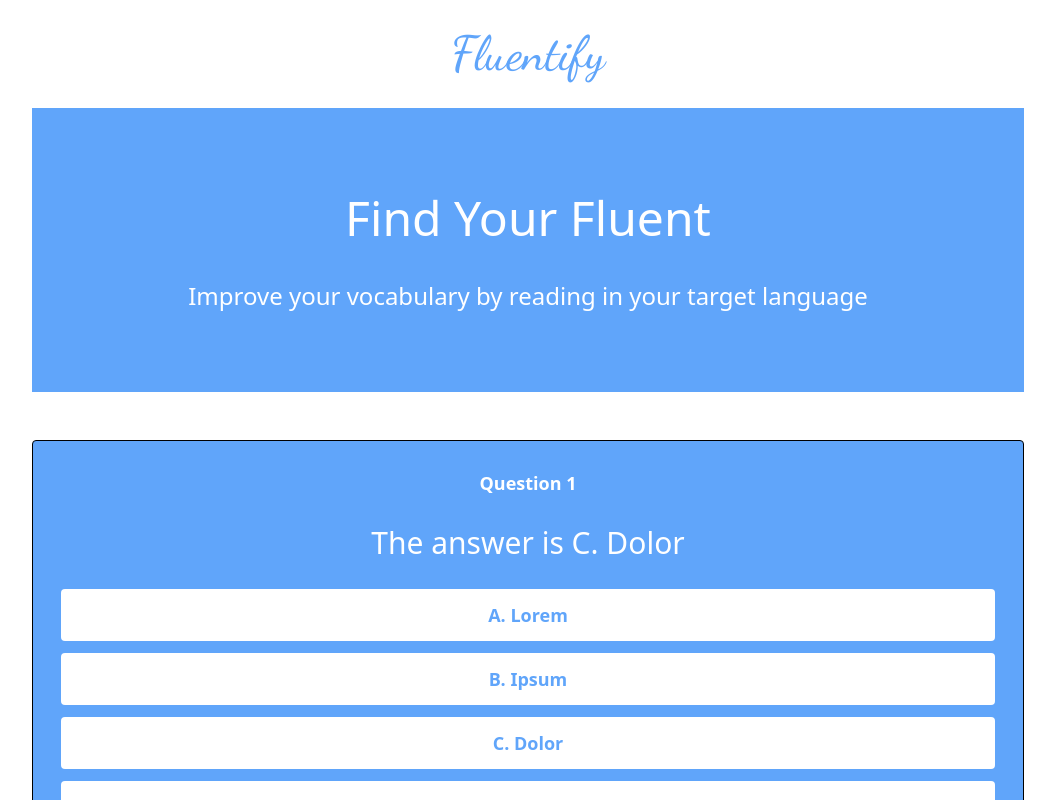
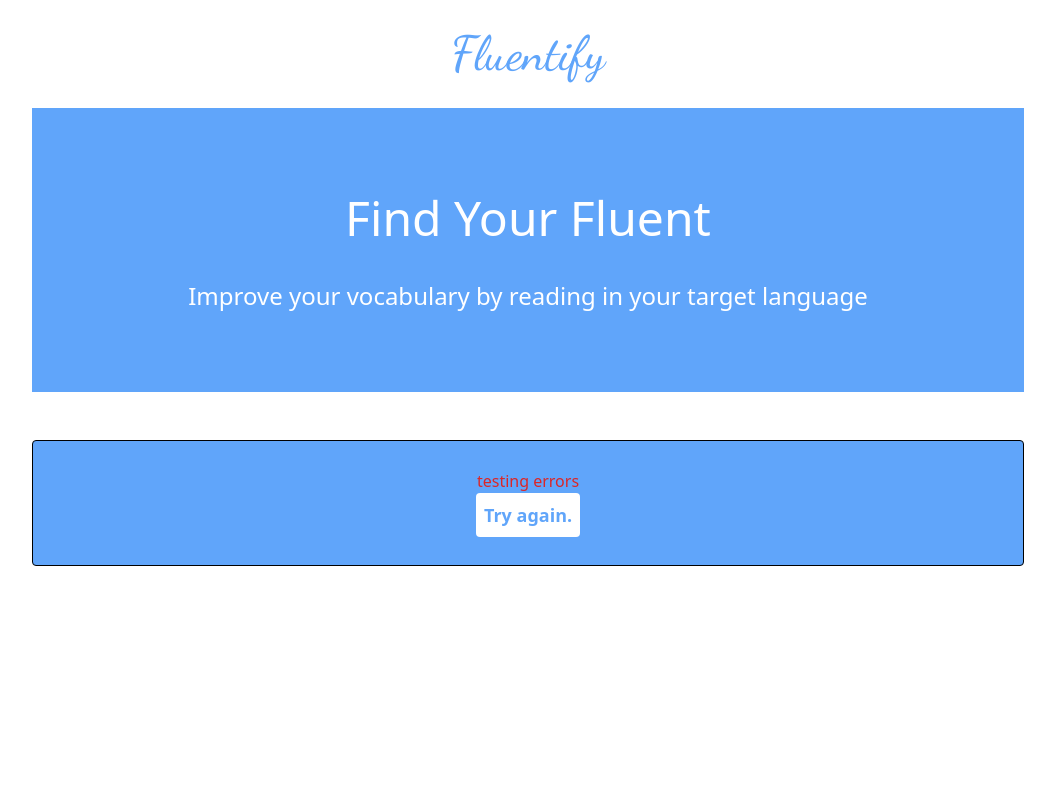
Before and after one commit to Zanzigzan/CPSC-2350-group-project, a React (Vite) app in the folder fluentify/: page / in a window 1280 px wide. Shown: the top 800 px of the page, without its empty margins (112-1167 px from the left). Built offline with nearby package versions, Linux system fonts and the light colour scheme.

Commit message:
added display of any errors #48

```diff
--- a/fluentify/src/components/QuizDisplay.jsx
+++ b/fluentify/src/components/QuizDisplay.jsx
@@ -1,14 +1,14 @@
 import React, {useState, useEffect} from 'react'
 
-export default function QuizDisplay(props) {
+export default function QuizDisplay() {
     const [questionNum, setQuestionNum] = useState(1);
     const [curQuestion, setCurQuestion] = useState({});
 
     const [loading, setLoading] = useState(true);
+    const [error, setError] = useState('');
 
     const [toggle, setToggle] = useState(false);
     const [select, setSelect] = useState(false);
-
     const [selectColor, setSelectColor] = useState('bg-green-400');
 
     useEffect(() => {
@@ -21,6 +21,11 @@ export default function QuizDisplay(props) {
         setSelect(false);
         setToggle(false);
 
+        setQuestion();
+    }
+
+    function handleTryAgain() {
+        setError('');
         setQuestion();
     }
 
@@ -46,17 +51,27 @@ export default function QuizDisplay(props) {
 
     async function setQuestion() {
         setLoading(true);
+
+        try {
             const question = await getQuestion();
             setCurQuestion(question);
+        } catch (e) {
+            setError(e.message);
+        }
+
         setLoading(false);
     }
 
     // temp function
     async function getQuestion() {
-        const options = ["A. Lorem","B. Ipsum","C. Dolor","D. Sit"];
+        const options = ["Lorem","Ipsum","Dolor","Sit"];
         const index = Math.floor(Math.random() * 4);
 
         await new Promise(resolve => setTimeout(resolve, 1000));
+
+        if (Math.random() * 100 < 25) {
+            throw new Error('testing errors');
+        }
 
         return {
             question: `The answer is ${options[index]}`,
@@ -70,11 +85,17 @@ export default function QuizDisplay(props) {
 
     return (
         <>
-            <div className='col-span-2 bg-blue-400 rounded border border-black text-white p-7 w-full h-full relative' >
-                {loading ? <div>Loading...</div>
+            <div className='bg-blue-400 rounded border border-black text-white p-7 w-full h-full relative' >
+                {loading ?
+                    (<div>Loading...</div>)
                     :
-                (
-                <div className='space-y-7'>
+                    (error ?
+                        (<div>
+                            <div className='text-red-600'>{error}</div>
+                            <button className={'bg-white hover:bg-blue-200 text-blue-400 font-bold text-lg p-2 rounded'} onClick={handleTryAgain}>Try again.</button>
+                        </div>)
+                        :
+                        (<div className='space-y-7'>
                         <h1 className='font-bold text-lg'>Question {questionNum}</h1>
                         <h1 className='text-3xl'>{curQuestion.question}</h1>
                         <div className='grid grid-cols-1 gap-3'>
@@ -84,8 +105,9 @@ export default function QuizDisplay(props) {
                             <div className={`${select ? (select == 'optiond' ? `${selectColor} text-white` : 'bg-white text-blue-400') : 'bg-white text-blue-400 hover:bg-blue-200 cursor-pointer'} font-bold text-lg p-3 rounded`} onClick={() => handleSelect('optiond')}>{curQuestion.optiond}</div>
                         </div>
                         <button className={`bg-white hover:bg-blue-200 text-blue-400 font-bold text-lg p-2 rounded ${toggle ? 'visible' : 'invisible'}`} onClick={handleNext}>Next</button>
-                </div>
-                )}
+                        </div>)
+                    )
+                }
             </div>
         </>
     );
```
Lines whose indentation alone changed are shown as unchanged.
